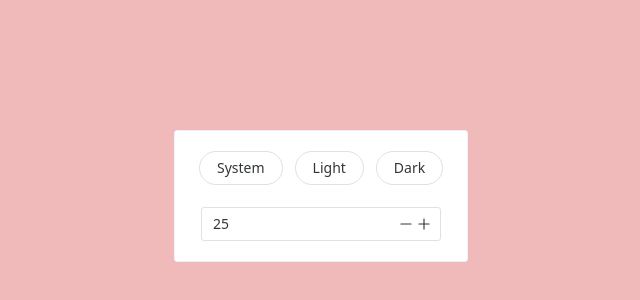
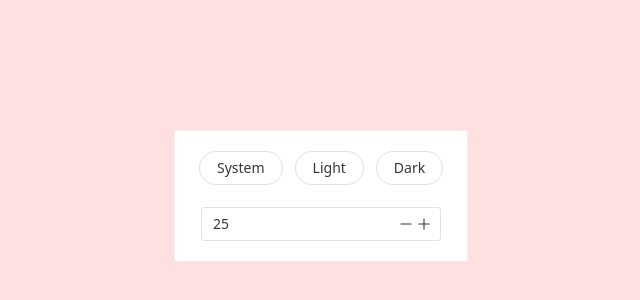
Before and after one commit to Tohrusky/naive-dark-mode, a Vue app: page / in a window 1280 px wide. Shown: the part 110-410 px from the top of the page, without its empty margins (316-956 px from the left). Built offline with nearby package versions, Linux system fonts and the light colour scheme.

Commit message:
修改demo颜色

```diff
--- a/src/App.vue
+++ b/src/App.vue
@@ -16,7 +16,7 @@ function handleDarkModeChange(mode: NaiveDarkModeType): void {
     <NaiveDarkMode
       :key="fadeLayer"
       :fade-layer="fadeLayer"
-      :design-light="'#f1baba'"
+      :design-light="'#ffe0e0'"
       :design-dark="'#243333'"
       class="naive-dark-mode"
     />
```
